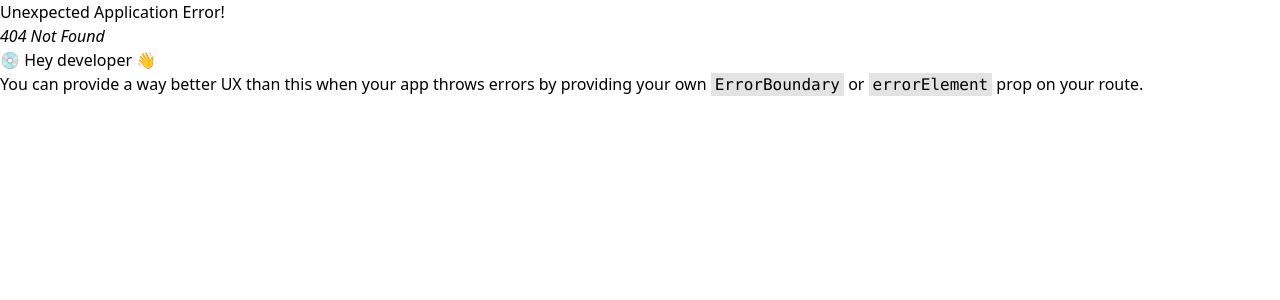
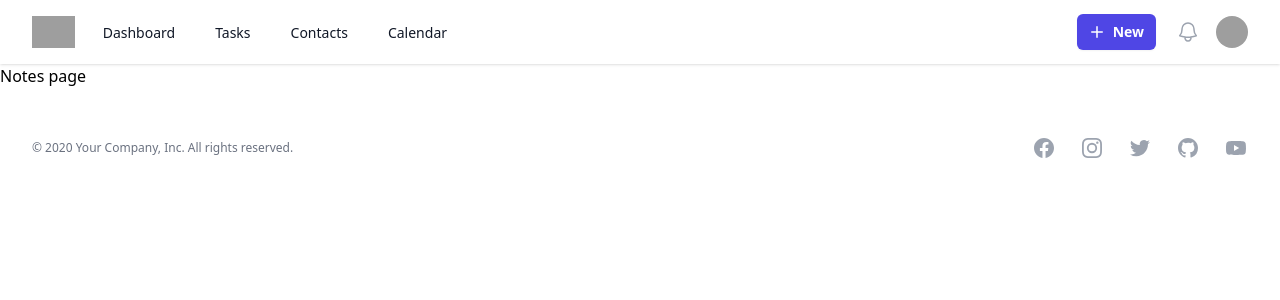
Before and after one commit to avs7/ClientCore, a React (Vite) app: page /dashboard/notes in a window 1280 px wide. Before the commit this address had no page. Shown: the top 300 px of the page. Built offline with nearby package versions, Linux system fonts and the light colour scheme; grey boxes are pictures that could not be loaded.

Commit message:
reformat router

```diff
--- a/src/components/tasks/TaskDetails.jsx
+++ b/src/components/tasks/TaskDetails.jsx
@@ -10,8 +10,6 @@ export default function TaskDetails() {
   useEffect(() => {
     setTask(sampleTasks.find(t => t.id === params.id))
   }, [params.id])
-
-  console.log(task)
 
   return (
     <div>
--- a/src/pages/Calendar.jsx
+++ /dev/null
@@ -1,3 +0,0 @@
-export default function Calendar() {
-  return <h1>Calendar page</h1>
-}
--- /dev/null
+++ b/src/pages/Notes.jsx
@@ -0,0 +1,3 @@
+export default function Notes() {
+  return <h1>Notes page</h1>
+}
--- a/src/router.jsx
+++ b/src/router.jsx
@@ -6,7 +6,7 @@ import Login from './pages/Login'
 import SignUp from './pages/SignUp'
 import Summary from './pages/Summary'
 import Contacts from './pages/Contacts'
-import Calendar from './pages/Calendar'
+import Notes from './pages/Notes'
 import TaskList from './components/tasks/TaskList'
 import TaskDetails from './components/tasks/TaskDetails'
 
@@ -46,8 +46,8 @@ const router = createBrowserRouter([
         element: <Contacts />,
       },
       {
-        path: 'calendar',
-        element: <Calendar />,
+        path: 'notes',
+        element: <Notes />,
       },
     ],
   },
```
